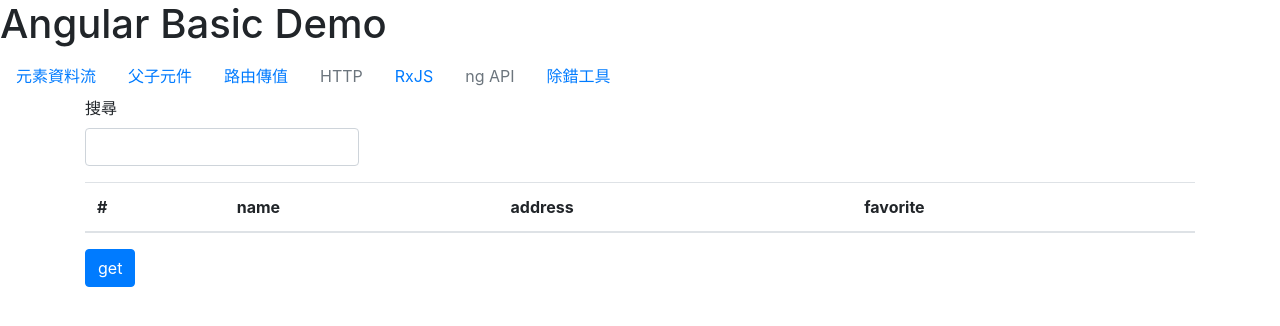
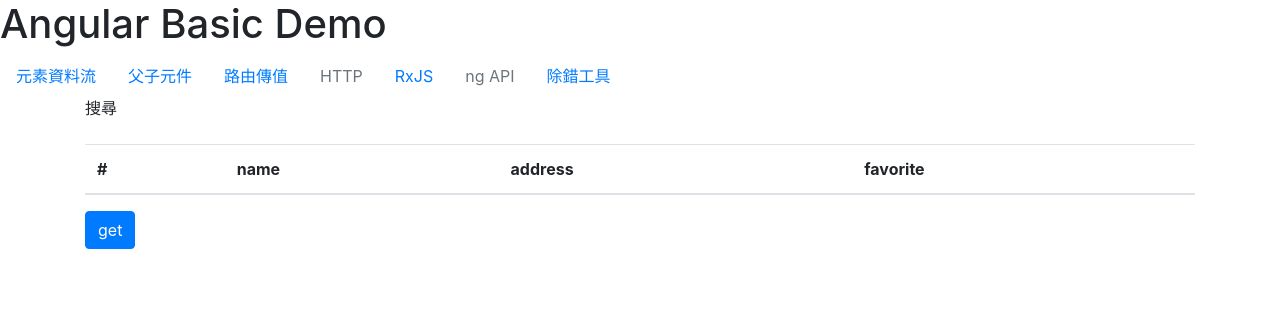
Before and after one commit to ubuntu030/ng-demo, an Angular app: page /rxjsDemo in a window 1280 px wide. Shown: the top 326 px of the page. Built offline with nearby package versions, Linux system fonts and the light colour scheme.

Commit message:
隱藏功能

```diff
--- a/src/app/rxjs-demo/rxjs-demo.component.html
+++ b/src/app/rxjs-demo/rxjs-demo.component.html
@@ -4,7 +4,7 @@
       <label for="exampleInputEmail1" class="form-label">搜尋</label>
       <input
         type="text"
-        class="form-control"
+        class="form-control d-none"
         #searchInput
       />
     </div>
```
